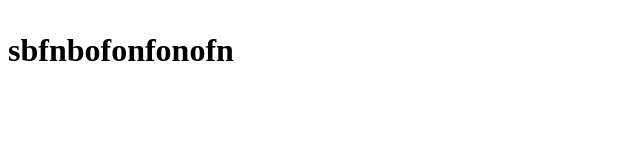
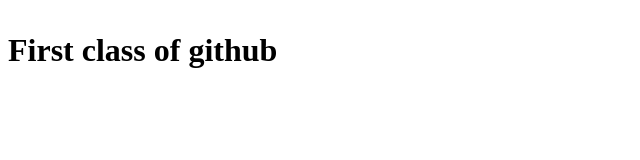
Before and after one commit to CynthiaYi/CynthiaYi.github.io, a plain HTML site: page index.html in a window 1280 px wide. Shown: the whole page, without its empty margins (0-640 px from the left). Drawn offline with Linux system fonts and the light colour scheme.

Commit message:
Update index.html

```diff
--- a/index.html
+++ b/index.html
@@ -2,6 +2,6 @@
 <html>
 <head>
     <h1>
-      <p> sbfnbofonfonofn</p>
+      <p> First class of github </p>
   </h1>
 </head>
```
